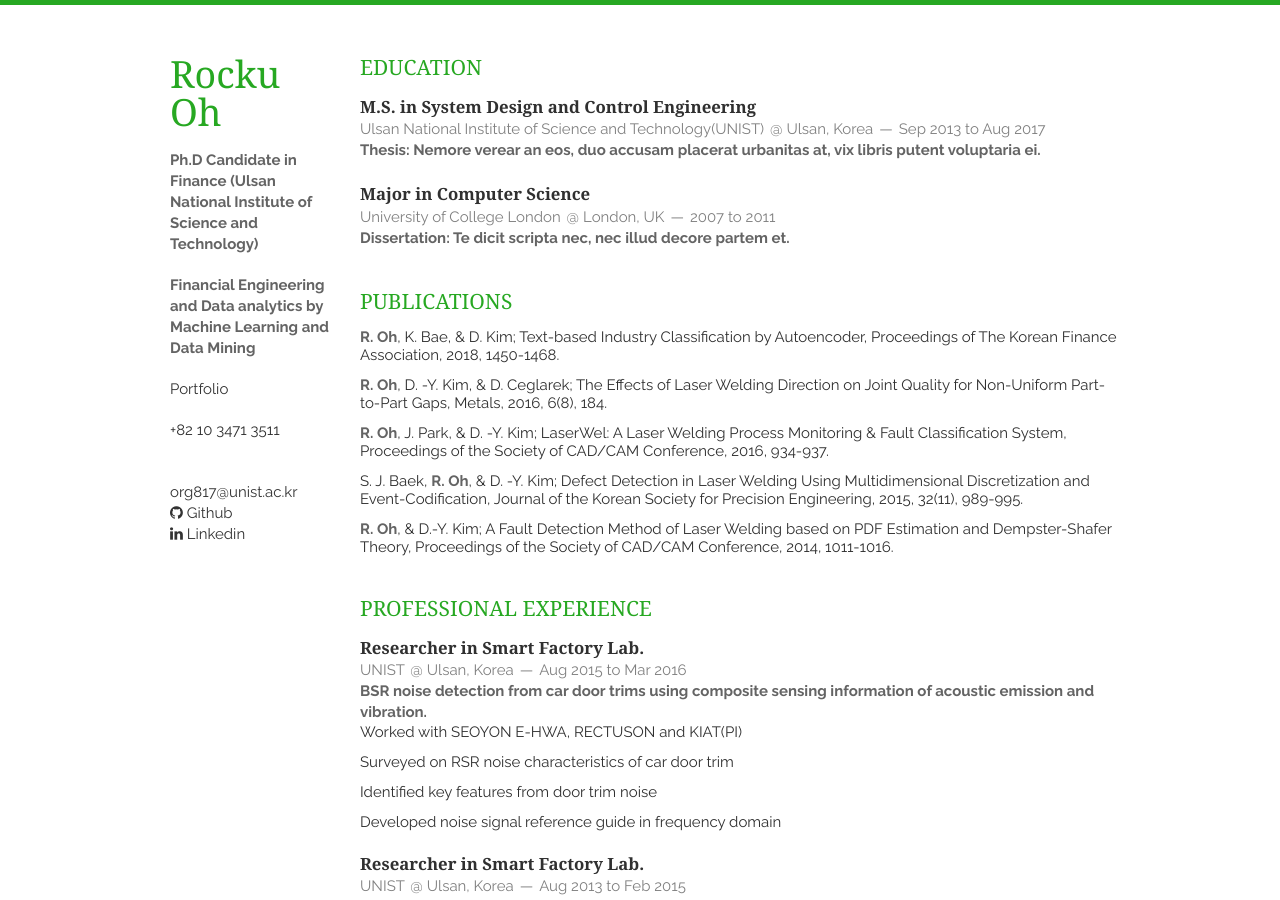
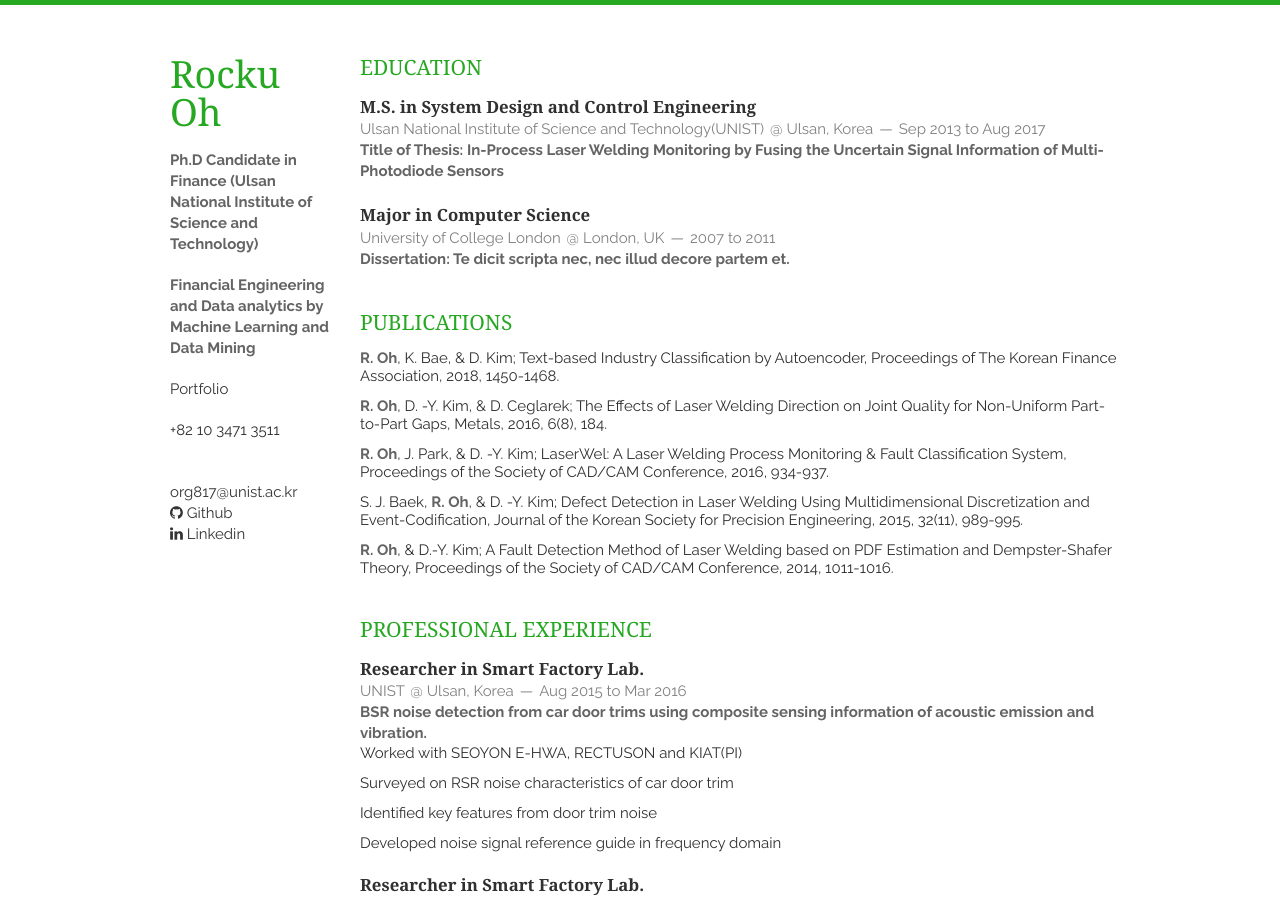
Before and after one commit to org817/org817.github.io, a Jekyll site: the page built from index.html, in a window 1280 px wide and 900 px high. Built offline with Jekyll 4.4.1, drawn with Linux system fonts in a browser that asks for light colours; nearby versions of some CDN libraries; the list of posts is cut into pages by our own code.

Commit message:
Update education.html

```diff
--- a/_includes/education.html
+++ b/_includes/education.html
@@ -7,9 +7,10 @@
             <span><address>Ulsan, Korea</address><time>Sep 2013 to Aug 2017</time></span>
         </header>
         <p>
-            <em>Thesis: Nemore verear an eos, duo accusam placerat urbanitas at, vix libris putent voluptaria ei.</em>
+            <em>Title of Thesis: In-Process Laser Welding Monitoring by Fusing the Uncertain Signal Information of Multi-Photodiode Sensors</em>
         </p>
     </article>
+
     <article>
         <header>
             <h1>Major in Computer Science</h1>
```
